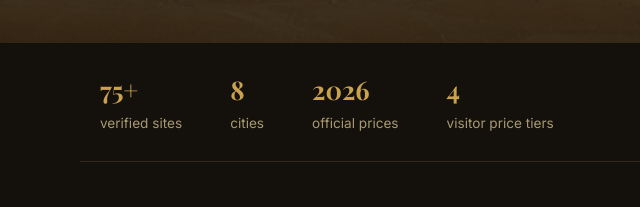
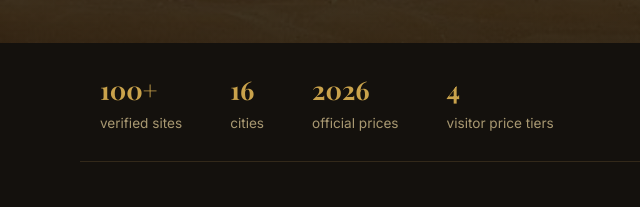
Before and after one commit to zanoth420/Tourist-Companion, a website built with Parcel: page website/Gradtouristcompanion/index.html in a window 1280 px wide. Shown: the part 493-700 px from the top of the page, 0-640 px from the left. Built offline with nearby package versions, Linux system fonts and the light colour scheme.

Commit message:
Update homepage stats to 100+ sites / 16 cities
The stat strip still advertised the pre-expansion "75+ sites / 8 cities";
the dataset is now 104 places across 16 cities.

```diff
--- a/website/Gradtouristcompanion/index.html
+++ b/website/Gradtouristcompanion/index.html
@@ -29,8 +29,8 @@
   </section>
 
   <div class="strip">
-    <div class="stat"><b>75+</b><span>verified sites</span></div>
-    <div class="stat"><b>8</b><span>cities</span></div>
+    <div class="stat"><b>100+</b><span>verified sites</span></div>
+    <div class="stat"><b>16</b><span>cities</span></div>
     <div class="stat"><b>2026</b><span>official prices</span></div>
     <div class="stat"><b>4</b><span>visitor price tiers</span></div>
   </div>
```
